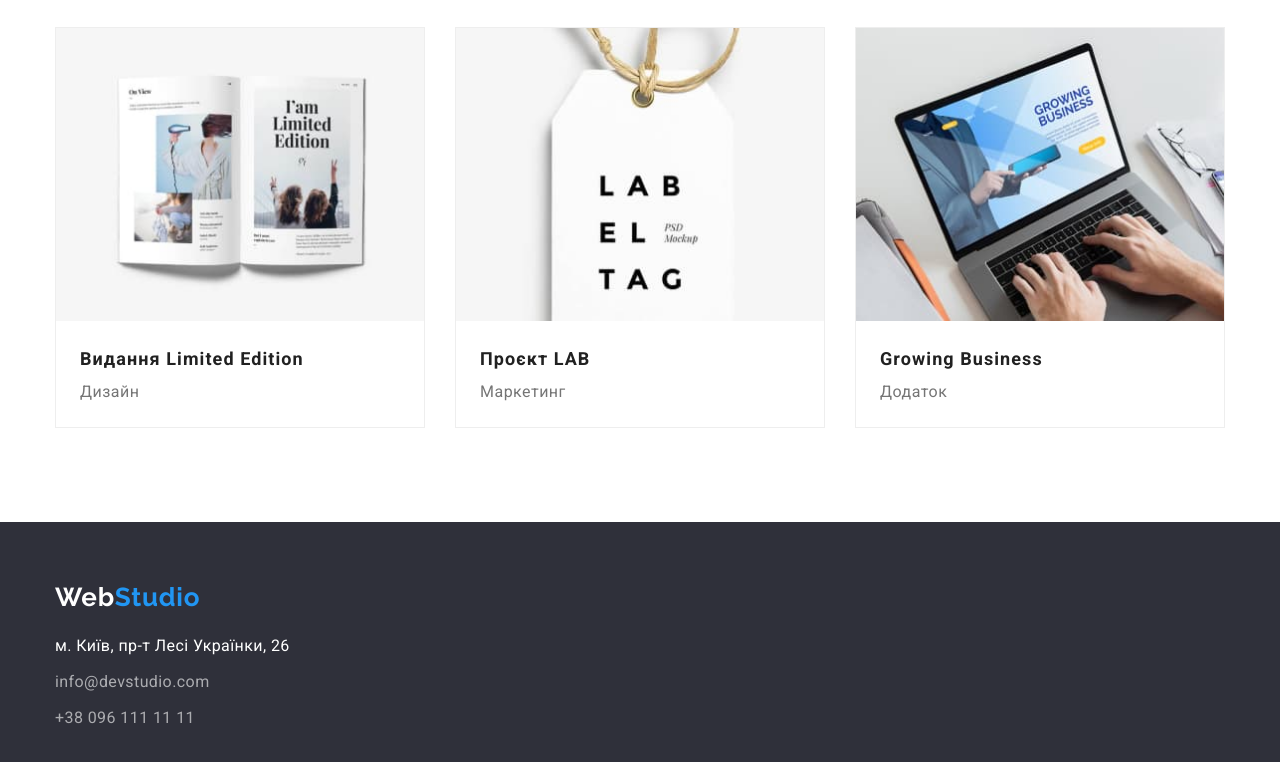
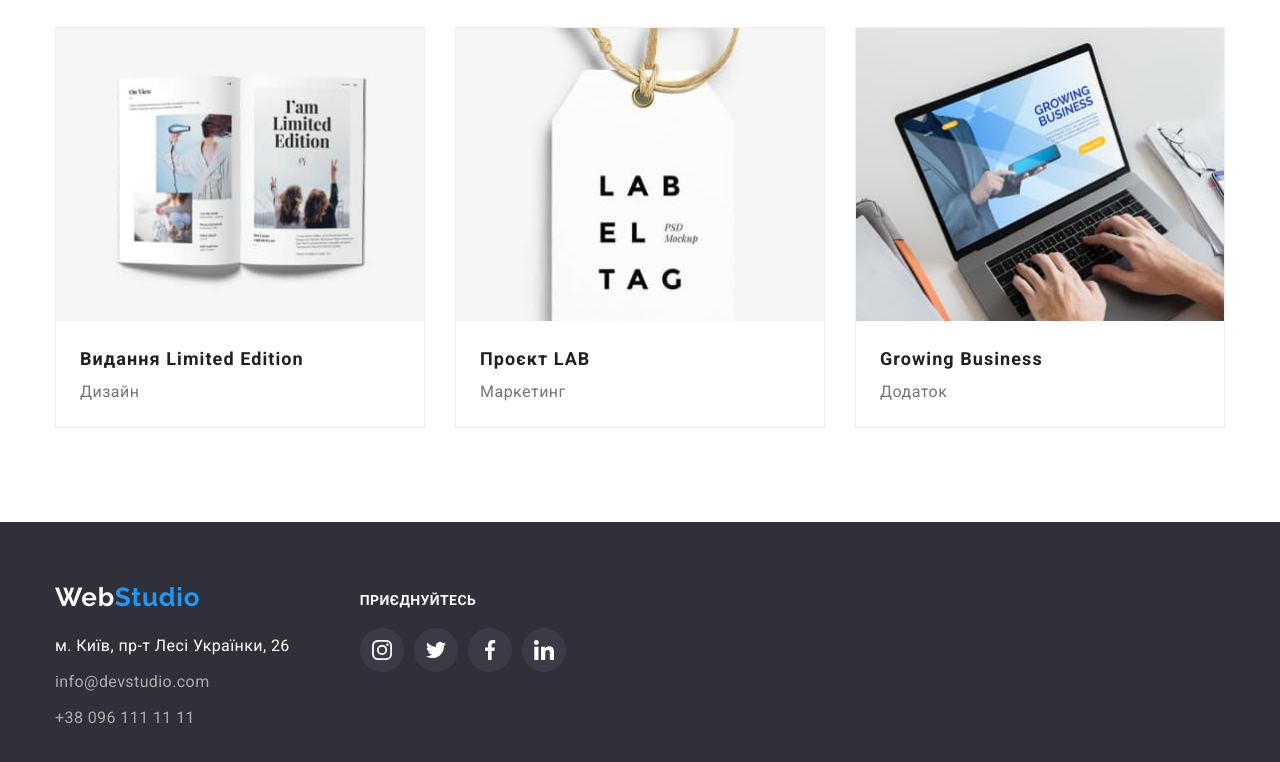
Before and after one commit to MorozO11/dimon-markup-hw-04, a plain HTML site: page portfolio.html in a window 1280 px wide. Shown: the part 1084-1846 px from the top of the page. Drawn offline with nearby package versions, Linux system fonts and the light colour scheme.

Commit message:
добавив список соціальних сторінок в футері

```diff
--- a/css/style.css
+++ b/css/style.css
@@ -260,6 +260,18 @@ a {
 }
 
 
+.box__title {
+    text-align: center;
+    font-size: 36px;
+    font-weight: 700;
+    line-height: normal;
+    letter-spacing: 1.08px;
+    margin-bottom: 50px;
+}
+
+
+
+
 .team__card {
     border-radius: 0px 0px 4px 4px;
     background: var(--hero-text-color);
@@ -377,9 +389,9 @@ a {
 }
 
 
-.client__link:hover{
-fill: var(--action-hover-color);
-border-color:var(--action-hover-color);
+.client__link:hover {
+    fill: var(--action-hover-color);
+    border-color: var(--action-hover-color);
 }
 
 
@@ -460,6 +472,11 @@ border-color:var(--action-hover-color);
     flex: 0 1 calc(1200px / 3 - 30px);
 }
 
+.projekt:hover,
+.projekt:active{
+    box-shadow: 1px 4px 6px 0px rgba(0, 0, 0, 0.16), 0px 4px 4px 0px rgba(0, 0, 0, 0.06), 0px 1px 1px 0px rgba(0, 0, 0, 0.12);
+}
+
 /* ---------------FOOTER---------------------------- */
 .footer {
     background: var(--fons-background-color);
@@ -469,7 +486,9 @@ border-color:var(--action-hover-color);
 }
 
 
-
+.address__box{
+    margin-right: 70px;
+}
 
 .address {
     color: var(--adres-text-color);
@@ -523,3 +542,50 @@ border-color:var(--action-hover-color);
     color: var(--link-text-color);
 
 }
+
+.footer__container{
+    display: flex;
+}
+
+
+
+.social__list--footer {
+    display: flex;
+    align-items: center;
+    gap: 10px;
+
+}
+.footer__title{
+color: #FFF;
+font-size: 14px;
+letter-spacing: 0.42px;
+text-transform: uppercase;
+padding-bottom: 20px;
+margin-top: 10px;
+}
+
+.social__item--footer {
+    border-radius: 50%;
+    background-color: #3a3b47;
+}
+
+.social__link--footer {
+    display: flex;
+    align-items: center;
+    justify-content: center;
+    border-radius: 50%;
+    width: 44px;
+    height: 44px;
+    color: #FFF;
+}
+
+.social__icon--footer {
+    fill: currentColor;
+}
+
+
+.social__link--footer:hover,
+.social__link--footer:focus {
+    background-color: var(--link-text-color);
+
+}
--- a/portfolio.html
+++ b/portfolio.html
@@ -20,9 +20,9 @@
             <a href="#" class="heder__logo"><span>Web</span>Studio</a>
             <nav class="header__nav">
                 <ul class="nav__list">
-                    <li class="nav__iteam--header"><a href="./index.html" class="nav__link">Студія</a>
+                    <li class="nav__iteam--header"><a href="./index.html" class="nav__link nav__link ">Студія</a>
                     </li>
-                    <li class="nav__iteam--header"><a href="./portfolio.html" class="nav__link nav__link-active ">Портфоліо</a></li>
+                    <li class="nav__iteam--header"><a href="./portfolio.html" class="nav__link-active ">Портфоліо</a></li>
                     <li class="nav__iteam--header"><a href="" class="nav__link">Контакти</a></li>
                 </ul>
             </nav>
@@ -30,11 +30,11 @@
             <ul class="contact">
                 <li class="contact__iteam--header"><a href="mailto:info@devstudio.com" class="nav__link--header">
                         <svg class="icon-envelope" width="16" height="12">
-                            <use href="./img/icons.svg/symbol-defs.svg#icon-envelope"></use>
+                            <use href="./img/icons/symbol-defs.svg#icon-envelope"></use>
                         </svg>info@devstudio.com</a></li>
                 <li class="contact__iteam--header"><a href="tel:+380961111111" class="nav__link--header">
                         <svg class="icon-smartphone" width="10" height="16">
-                            <use href="./img/icons.svg/symbol-defs.svg#icon-smartphone"></use>
+                            <use href="./img/icons/symbol-defs.svg#icon-smartphone"></use>
                         </svg>+38 096 111 11
                         11</a>
                 </li>
@@ -108,14 +108,50 @@
     </main>
     <footer class="footer">
         <div class="container footer__container">
+            <div class="address__box">
                 <a href="#" class="footer__logo"><span>Web</span>Studio</a>
                 <address class="address">м. Київ, пр-т Лесі Українки, 26</address>
                 <ul class="contact__footer">
                     <li class="contact__iteam--footer"><a href="mailto:info@devstudio.com"
                             class="nav__link--footer">info@devstudio.com</a></li>
-                <li class="contact__iteam"><a href="tel:+380961111111" class="nav__link--footer">+38 096 111 11 11</a>
+                    <li class="contact__iteam"><a href="tel:+380961111111" class="nav__link--footer">+38 096 111 11
+                            11</a>
                     </li>
                 </ul>
+            </div>
+            <div class="footer__social">
+                <h2 class="footer__title">приєднуйтесь</h2>
+                <ul class="social__list--footer">
+                    <li class="social__item--footer">
+                        <a href="" class="social__link--footer">
+                            <svg class="social__icon--footer" width="20px" height="20px">
+                                <use href="./img/icons/social-icon.svg#icon-instagram"></use>
+                            </svg>
+                        </a>
+                    </li>
+                    <li class="social__item--footer">
+                        <a href="" class="social__link--footer">
+                            <svg class="social__icon" width="20px" height="20px">
+                                <use href="./img/icons/social-icon.svg#icon-twitter"></use>
+                            </svg>
+                        </a>
+                    </li>
+                    <li class="social__item--footer">
+                        <a href="" class="social__link--footer">
+                            <svg class="social__icon" width="20px" height="20px">
+                                <use href="./img/icons/social-icon.svg#icon-facebook"></use>
+                            </svg>
+                        </a>
+                    </li>
+                    <li class="social__item--footer">
+                        <a href="" class="social__link--footer">
+                            <svg class="social__icon" width="20px" height="20px">
+                                <use href="./img/icons/social-icon.svg#icon-linkedin"></use>
+                            </svg>
+                        </a>
+                    </li>
+                </ul>
+            </div>
         </div>
     </footer>
 </body>
```
Also changed, not shown: index.html (+38 -2 lines). Lines whose indentation alone changed are shown as unchanged.
